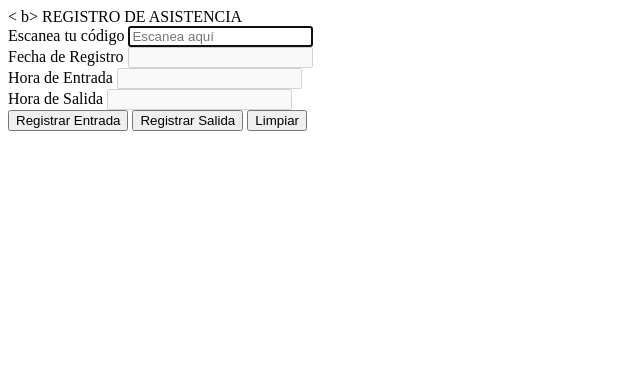
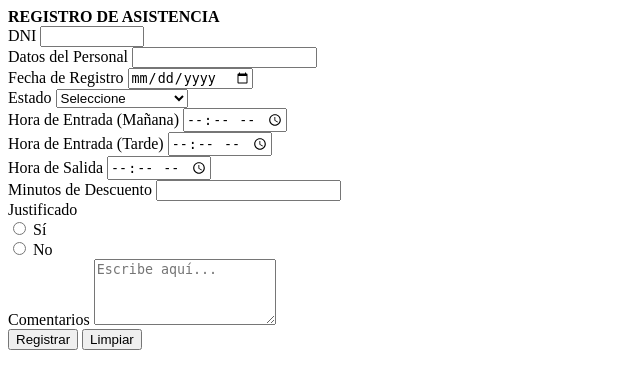
Before and after one commit to Alexander0590/sistema_asistencia2, a PHP site: page /view/asistencia.html in a window 1280 px wide. Shown: the top 389 px of the page, without its empty margins (0-640 px from the left). Run offline with PHP 8.4, Linux system fonts and the light colour scheme.

Commit message:
version 2.1

```diff
--- a/panel_control.php
+++ b/panel_control.php
@@ -85,7 +85,6 @@
     <div class="menu-item">
         <a href="#"><i class="bi bi-calendar-check"></i><span>Asistencia</span></a>
         <div class="submenu">
-            <a href="#" id="x1">Registrar Automatico</a>
             <a href="#" id="x2">Registrar Manual</a>
             <a href="#" id="x3">Ver asistencia</a>
             <a href="#">Reportes de asistencia</a>
@@ -141,6 +140,7 @@
 <script src="lib/sweetalert2/sweetalert2.min.js"></script>
 
 <script src="javascrip/panel.js"></script>
+<script src="javascrip/asistenciamante.js"></script>
 <script src="lib/boostrap-js/bootstrap.bundle.min.js"></script>
 <script src="javascrip/usuariosmante.js"></script>
 <script src="javascrip/personalmante.js"></script>
--- a/view/asistencia.html
+++ b/view/asistencia.html
@@ -6,55 +6,115 @@
     <title>Asistencia</title>
 </head>
 <body>
- <div class="container-fluid" id="mainContainer">
+ <div class="container-fluid " id="mainContainer">
     <div id="centeredFormWrapper" class="d-flex justify-content-center align-items-center mt-5">
       <div class="row justify-content-center align-items-center">
-        <div class="col-md-8 col-lg-6" id="formColumn">
+        <div class="col-md-6 col-lg-8 mb-5" id="formColumn">
           <div class="card shadow" id="formCard">
             <div class="card-header text-center" id="cardHeader">
-              < b><i class="bi bi-calendar-check"></i> REGISTRO DE ASISTENCIA</>
+              <b><i class="bi bi-calendar-check"></i> REGISTRO DE ASISTENCIA</b>
             </div>
             <div class="card-body" id="formCardBody">
               <form class="row g-3" id="attendanceForm">
                 <!-- Lector de Código -->
-                <div class="col-md-12" id="codigoContainer">
+                <div class="col-md-3" id="codigoContainer">
                   <label for="codigo" class="form-label" id="codigoLabel">
-                    <i class="bi bi-upc-scan"></i> Escanea tu código
+                    <i class="bi bi-upc-scan"></i> DNI
                   </label>
-                  <input type="text" class="form-control text-center fs-5" id="codigo" placeholder="Escanea aquí" autofocus required>
+                    <input type="number" class="form-control" id="acodigo" min="0" max="99999999" oninput="validarLongitud(this)" required>
                 </div>
+                <!-- datos -->
+              <div class="col-md-6" id="fechaContainer">
+                <label for="fecha" class="form-label" id="fechaLabel">
+                        <i class="bi bi-calendar"></i> Datos del Personal
+                  </label>
+                  <input type="text" class="form-control" id="adatos">
+              </div>
 
                 <!-- Fecha -->
-                <div class="col-md-6" id="fechaContainer">
+                <div class="col-md-3" id="fechaContainer">
                   <label for="fecha" class="form-label" id="fechaLabel">
                     <i class="bi bi-calendar"></i> Fecha de Registro
                   </label>
-                  <input type="text" class="form-control" id="fecha" disabled>
+                  <input type="date" class="form-control" id="fecha">
+                </div>
+                <!-- Estado -->
+                <div class="col-md-4" >
+                  <label for="modalidad" class="form-label" >
+                  <i class="bi bi-file-text"></i> Estado
+                  </label>
+                  <select class="form-select"  id="estado" required>
+                    <option value="">Seleccione</option>
+                    <option value="1">Trabajo en Campo</option>
+                    <option value="2">Tardanza</option>
+                    <option value="3">Salida</option>
+                  </select>
                 </div>
 
-                <!-- Hora de Entrada -->
-                <div class="col-md-6" id="horaEntradaContainer">
+                <!-- Hora de Entrada Mañana-->
+                <div class="col-md-4 " id="horaEntradaContainer">
                   <label for="horaEntrada" class="form-label" id="horaEntradaLabel">
-                    <i class="bi bi-clock"></i> Hora de Entrada
+                    <i class="bi bi-clock"></i> Hora de Entrada (Mañana)
                   </label>
-                  <input type="text" class="form-control" id="horaEntrada" disabled>
+                  <input type="time" class="form-control" id="hentradam" >
                 </div>
+                  <!-- Hora de Entrada Tarde-->
+                  <div class="col-md-4 " id="horaEntradaContainer">
+                    <label for="horaEntrada" class="form-label" id="horaEntradaLabel">
+                      <i class="bi bi-clock"></i> Hora de Entrada (Tarde)
+                    </label>
+                    <input type="time" class="form-control" id="henntradat" >
+                  </div>
+                   <!-- Hora de Salida -->
+                   <div class="col-md-4" id="salidaContainer">
+                    <label for="horaSalida" class="form-label" id="hsalida">
+                      <i class="bi bi-clock"></i> Hora de Salida
+                    </label>
+                    <input type="time" class="form-control" id="hsalida" >
+                  </div>
 
-                <!-- Hora de Salida -->
-                <div class="col-md-6" id="salidaContainer">
-                  <label for="horaSalida" class="form-label" id="horaSalidaLabel">
-                    <i class="bi bi-clock"></i> Hora de Salida
-                  </label>
-                  <input type="text" class="form-control" id="horaSalida" disabled>
+                  <!-- Descuento -->
+                  <div class="col-md-4" id="codigoContainer">
+                    <label for="codigo" class="form-label" id="codigoLabel">
+                      <i class="bi bi-clock-history"></i> Minutos de Descuento
+                    </label>
+                    <input type="number" class="form-control  " id="mdes"  required>
+                  </div>
+
+
+                  <div class="col-md-4 mt-4" >
+                    <label for="justificado" class="form-label ">
+                      <i class="bi bi-file-earmark"></i>  Justificado
+                    </label>
+                    <div class="d-flex  align-items-center gap-3">
+                      <div class="form-check">
+                        <input class="form-check-input" type="radio" name="justificado" id="justsi" value="si">
+                        <label class="form-check-label" for="justificadoSi">
+                          Sí
+                        </label>
+                      </div>
+                      <div class="form-check">
+                        <input class="form-check-input" type="radio" name="justificado" id="justno" value="no">
+                        <label class="form-check-label" for="justificadoNo">
+                          No
+                        </label>
+                      </div>
+                    </div>
+                  </div>
+
+
+                  <div class="col-md-12 ">
+                    <label for="comentarios" class="form-label">
+                      <i class="bi bi-chat-left"></i> Comentarios
+                    </label>
+                    <textarea class="form-control" id="comen" rows="4" placeholder="Escribe aquí..."></textarea>
+                  </div>
                 </div>
 
                 <!-- Botones -->
-                <div class="col-12 text-center" id="buttonContainer">
+                <div class="col-12 text-center mb-3" id="buttonContainer">
                   <button type="button" class="btn btn-success" id="btnRegistrarEntrada" onclick="registrarEntrada()">
-                    <i class="bi bi-check-circle"></i> Registrar Entrada
-                  </button>
-                  <button type="button" class="btn btn-primary" id="btnRegistrarSalida" onclick="registrarSalida()">
-                    <i class="bi bi-check-circle"></i> Registrar Salida
+                    <i class="bi bi-check-circle"></i> Registrar
                   </button>
                   <button type="reset" class="btn btn-secondary" id="btnLimpiar">
                     <i class="bi bi-arrow-repeat"></i> Limpiar
@@ -66,6 +126,6 @@
         </div>
       </div>
     </div>
-  </div>
+
 </body>
 </html>
```
Also changed, not shown: javascrip/asistenciamante.js (added, +17 -0 lines), proceso/asistenciaman.php (added, +27 -0 lines), view/asistenciaauto.html (deleted).
